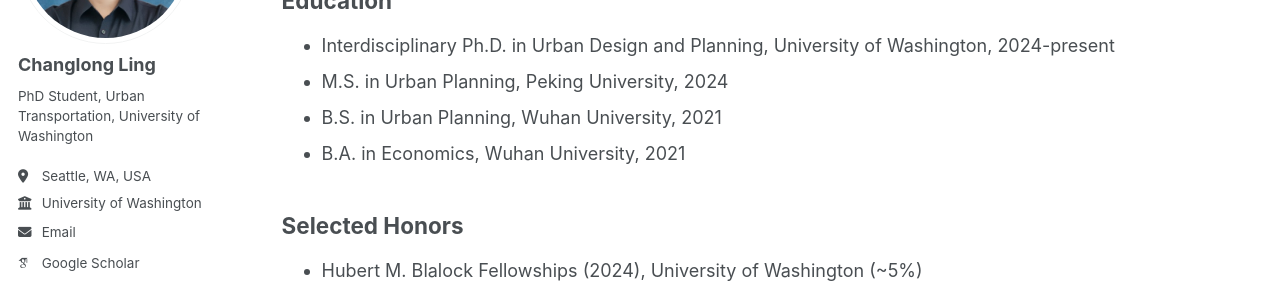
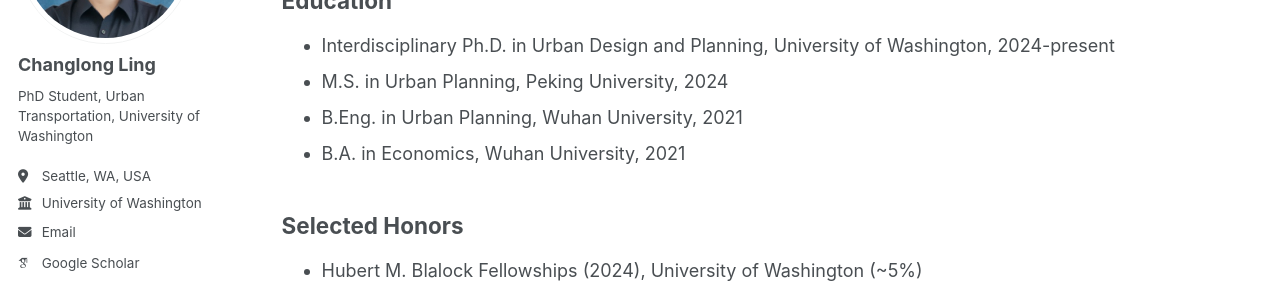
Before and after one commit to ChanglongLing/changlongling.github.io, a Jekyll site: the page built from _pages/cv.md, in a window 1280 px wide and 1109 px high. Shown: the part 230-515 px from the top of the window. Built offline with Jekyll 4.4.1, drawn with Linux system fonts in a browser that asks for light colours; some web fonts are replaced; comment, search, counter and statistics services are not loaded.

Commit message:
Update cv.md

```diff
--- a/_pages/cv.md
+++ b/_pages/cv.md
@@ -15,7 +15,7 @@ Education
 -----
 * Interdisciplinary Ph.D. in Urban Design and Planning, University of Washington, 2024-present
 * M.S. in Urban Planning, Peking University, 2024
-* B.S. in Urban Planning, Wuhan University, 2021
+* B.Eng. in Urban Planning, Wuhan University, 2021
 * B.A. in Economics, Wuhan University, 2021
 
 Selected Honors
```
